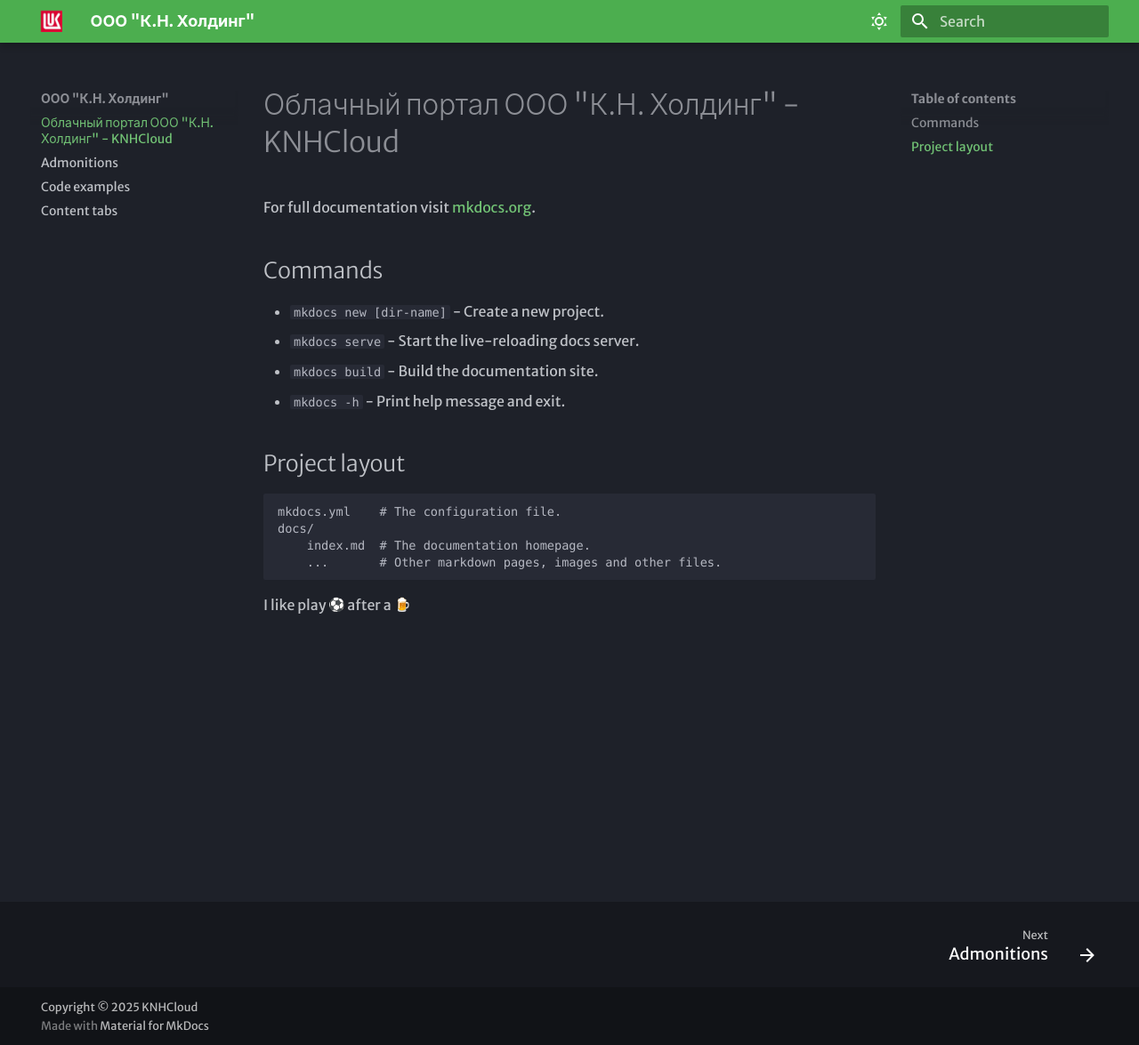
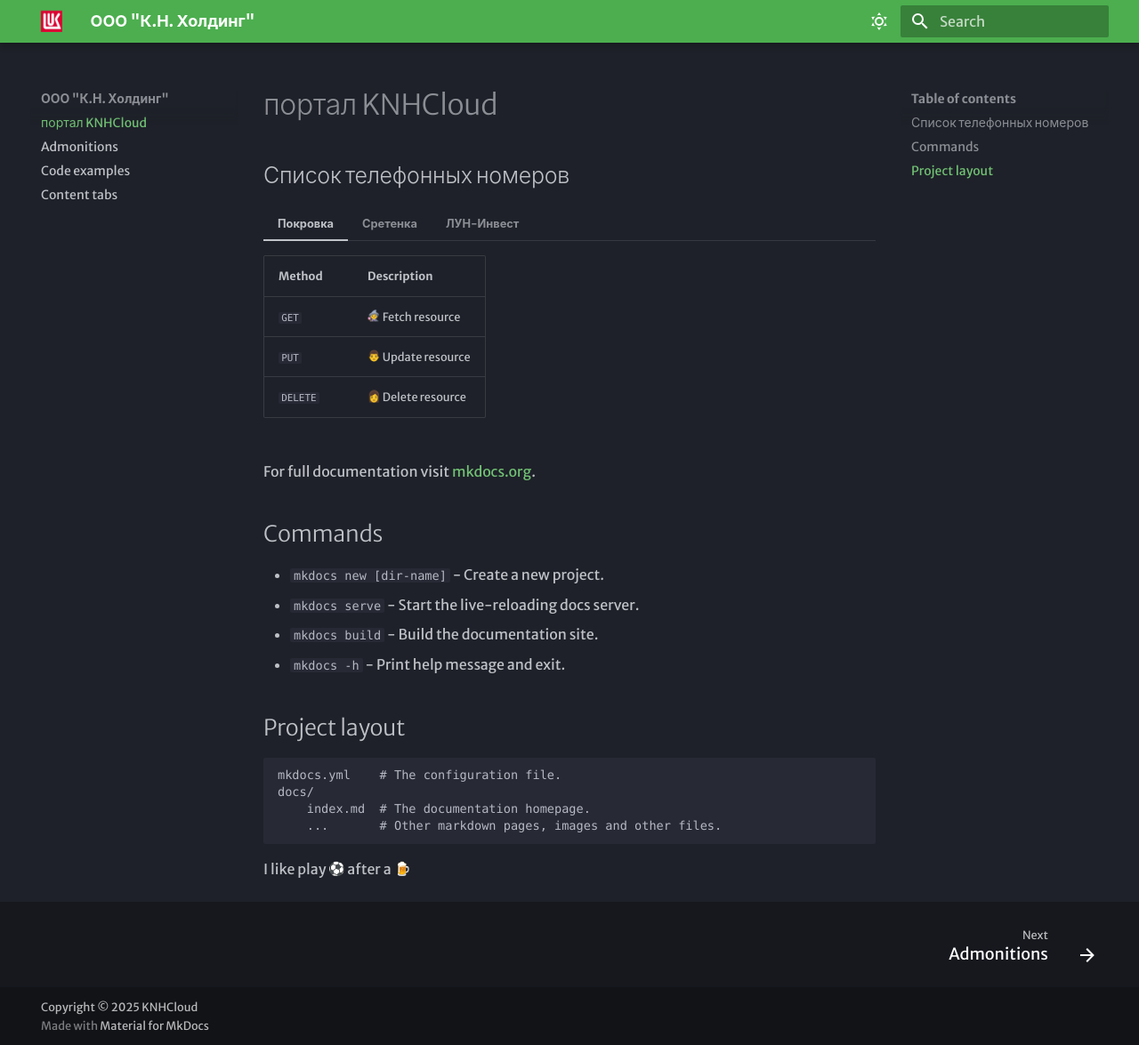
Before and after one commit to sihuannewrise/knh-mkdocs, an MkDocs documentation site: the page built from docs/index.md, in a window 1280 px wide and 1175 px high. Shown: the whole window at 89% size. Built offline with MkDocs 1.6.1 and Material for MkDocs 9.7.7, drawn with Linux system fonts in a browser that asks for light colours; emoji names are drawn with the system emoji font; some web fonts are replaced; comment, search, counter and statistics services are not loaded.

Commit message:
CSS and JS added

```diff
--- a/docs/index.md
+++ b/docs/index.md
@@ -1,4 +1,30 @@
-# Облачный портал ООО "К.Н. Холдинг" - KNHCloud
+# портал KNHCloud
+
+## Список телефонных номеров
+
+=== "Покровка"
+
+    | Method      | Description                          |
+    | ----------- | ------------------------------------ |
+    | `GET`       | :woman_mage:{ .heart }     Fetch resource  |
+    | `PUT`       | :man: Update resource |
+    | `DELETE`    | :woman:     Delete resource |
+
+=== "Сретенка"
+
+    | Method      | Description                          |
+    | ----------- | ------------------------------------ |
+    | `GET`       | :material-check:     Fetch resource  |
+    | `PUT`       | :material-check-all: Update resource |
+    | `DELETE`    | :material-close:     Delete resource |
+
+=== "ЛУН-Инвест"
+
+    | Method      | Description                          |
+    | ----------- | ------------------------------------ |
+    | `GET`       | :material-check:     Fetch resource  |
+    | `PUT`       | :material-check-all: Update resource |
+    | `DELETE`    | :material-close:     Delete resource |
 
 For full documentation visit [mkdocs.org](https://www.mkdocs.org).
 
--- /dev/null
+++ b/docs/javascripts/tablesort.js
@@ -0,0 +1,6 @@
+document$.subscribe(function() {
+    var tables = document.querySelectorAll("article table:not([class])")
+    tables.forEach(function(table) {
+      new Tablesort(table)
+    })
+  })
--- /dev/null
+++ b/docs/stylesheets/extra.css
@@ -0,0 +1,15 @@
+@keyframes heart {
+    0%, 40%, 80%, 100% {
+      transform: scale(1);
+    }
+    20%, 60% {
+      transform: scale(1.15);
+    }
+  }
+  .heart {
+    animation: heart 1000ms infinite;
+  }
+/*
+  .heart {
+    color: #EE0F0F;
+  } */
--- a/mkdocs.yml
+++ b/mkdocs.yml
@@ -46,5 +46,14 @@
       alternate_style: true
   - admonition
   - pymdownx.details
+  - tables
+
+extra_css:
+  - stylesheets/extra.css
+
+extra_javascript:
+  - https://unpkg.com/tablesort@5.3.0/dist/tablesort.min.js
+  - javascripts/tablesort.js
+
 
 copyright: Copyright &copy; 2025 KNHCloud
```
Also changed, not shown: 1 other file.
